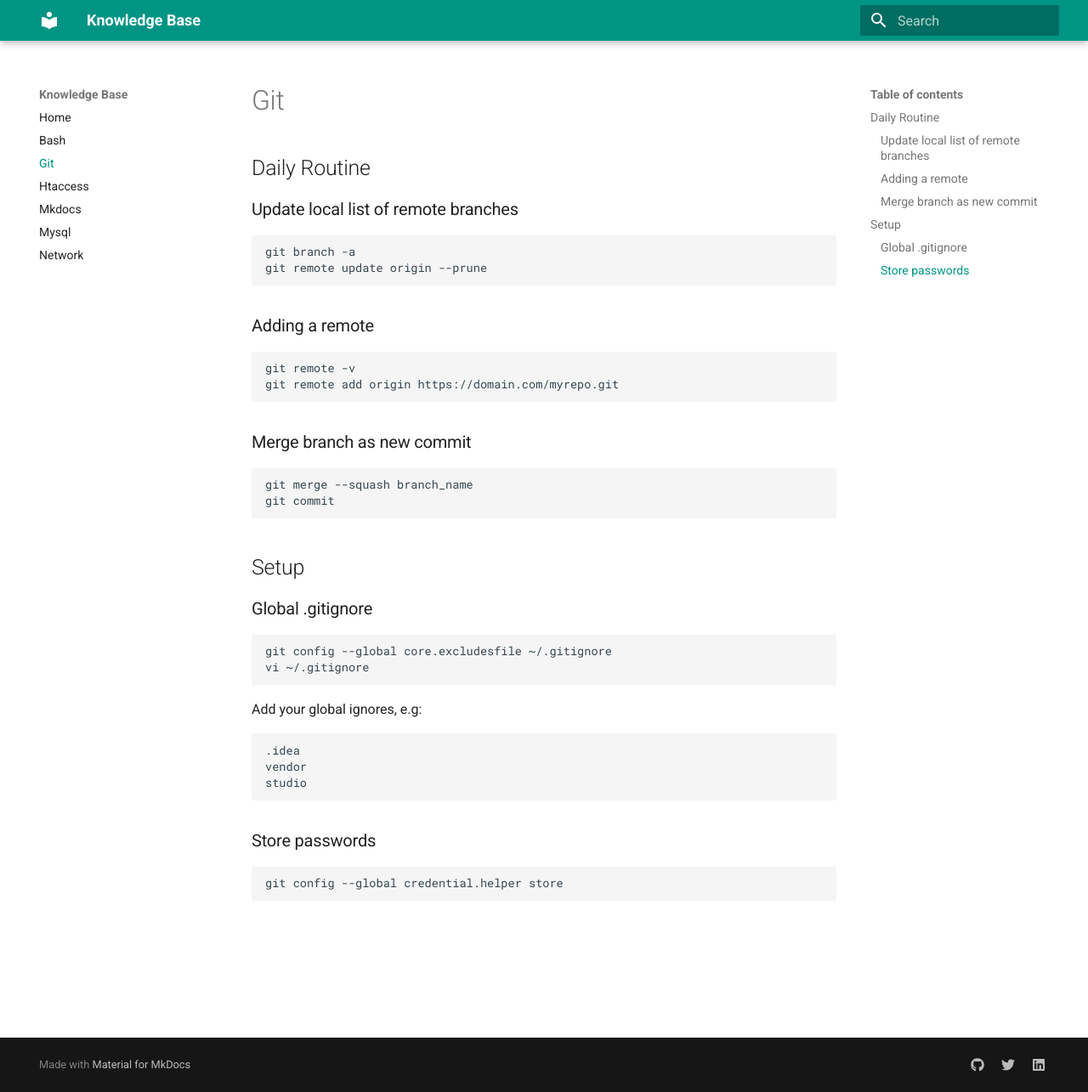
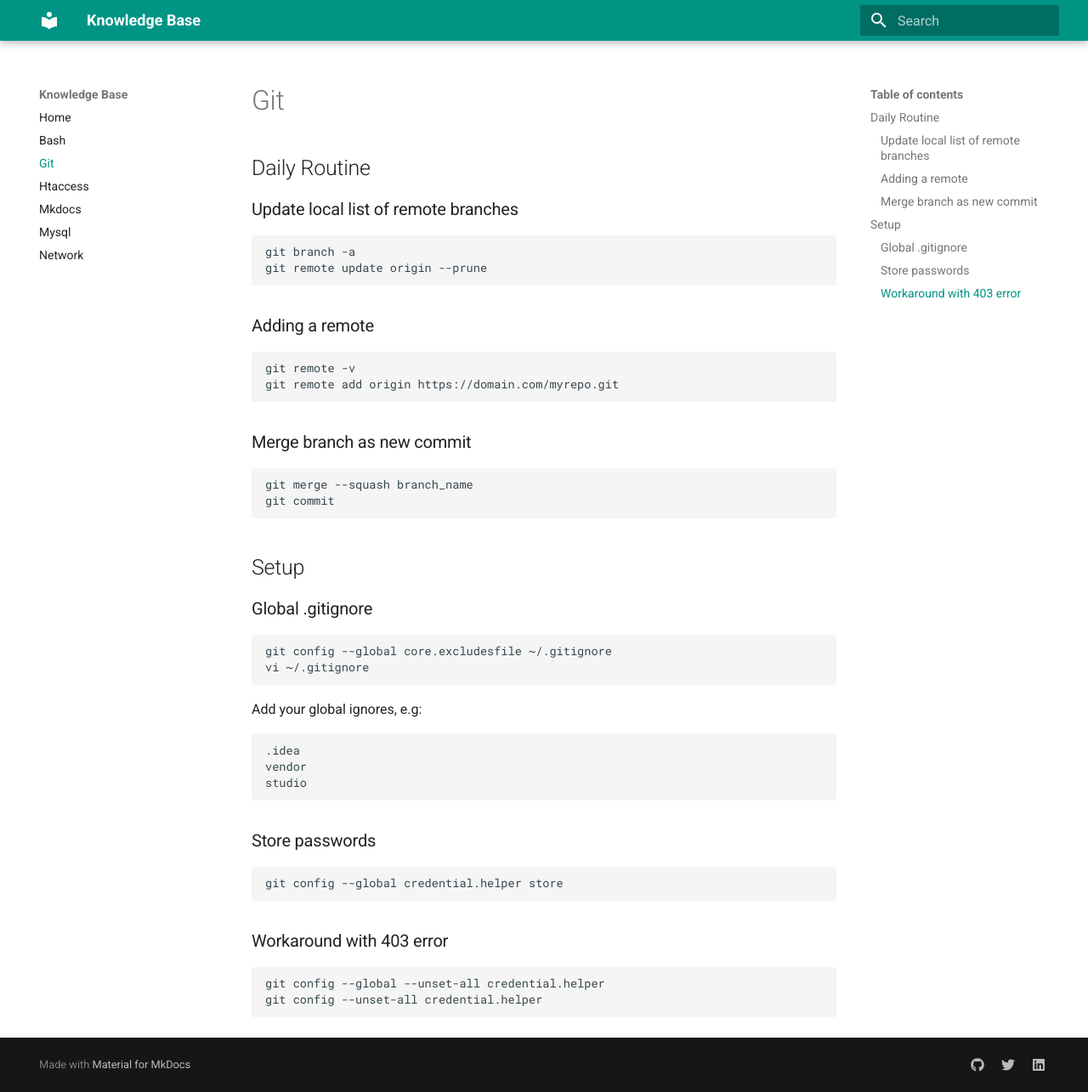
Before and after one commit to yutv/kb, an MkDocs documentation site: the page built from docs/git.md, in a window 1280 px wide and 1285 px high. Shown: the whole window at 85% size. Built offline with MkDocs 1.6.1 and Material for MkDocs 9.7.7, drawn with Linux system fonts in a browser that asks for light colours.

Commit message:
Git 403 wirkaround

````diff
--- a/docs/git.md
+++ b/docs/git.md
@@ -32,3 +32,9 @@ Add your global ignores, e.g:
 ```bash
 git config --global credential.helper store
 ```
+
+###Workaround with 403 error
+```bash
+git config --global --unset-all credential.helper
+git config --unset-all credential.helper
+```
````
